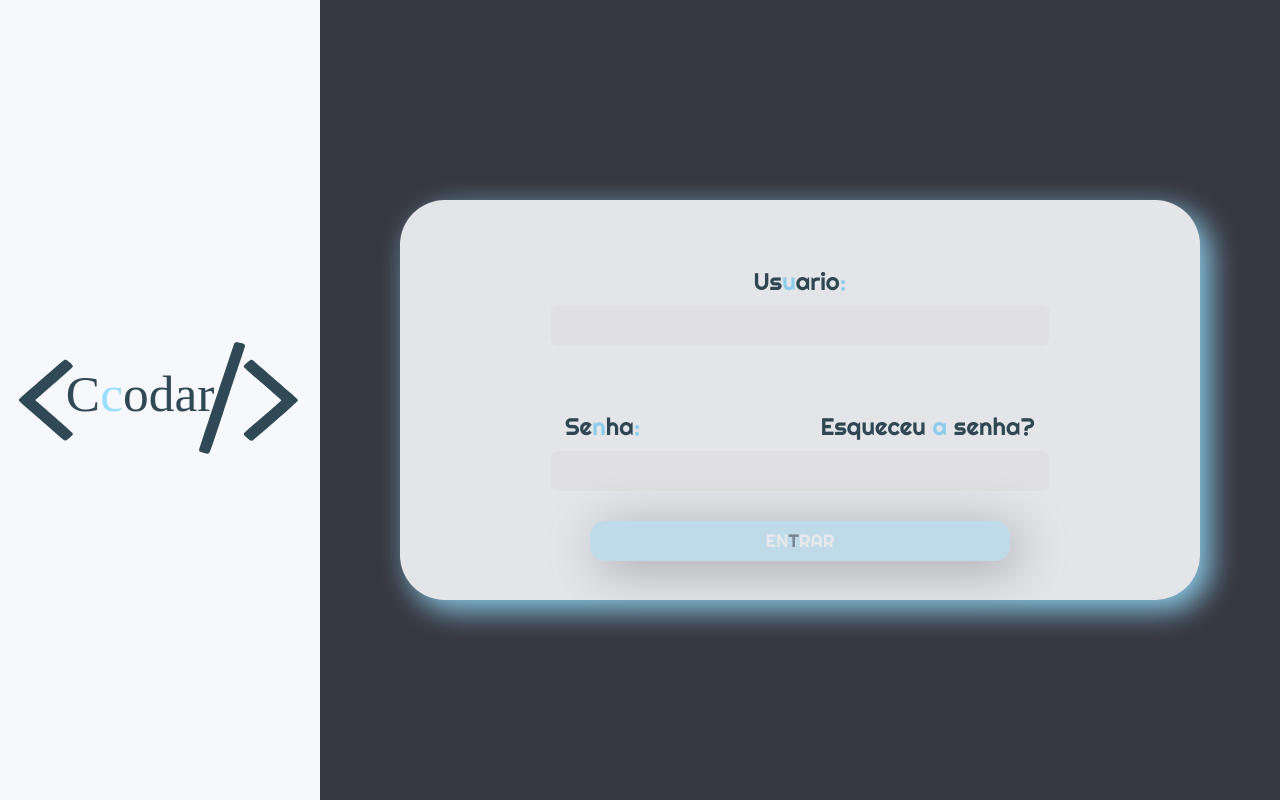
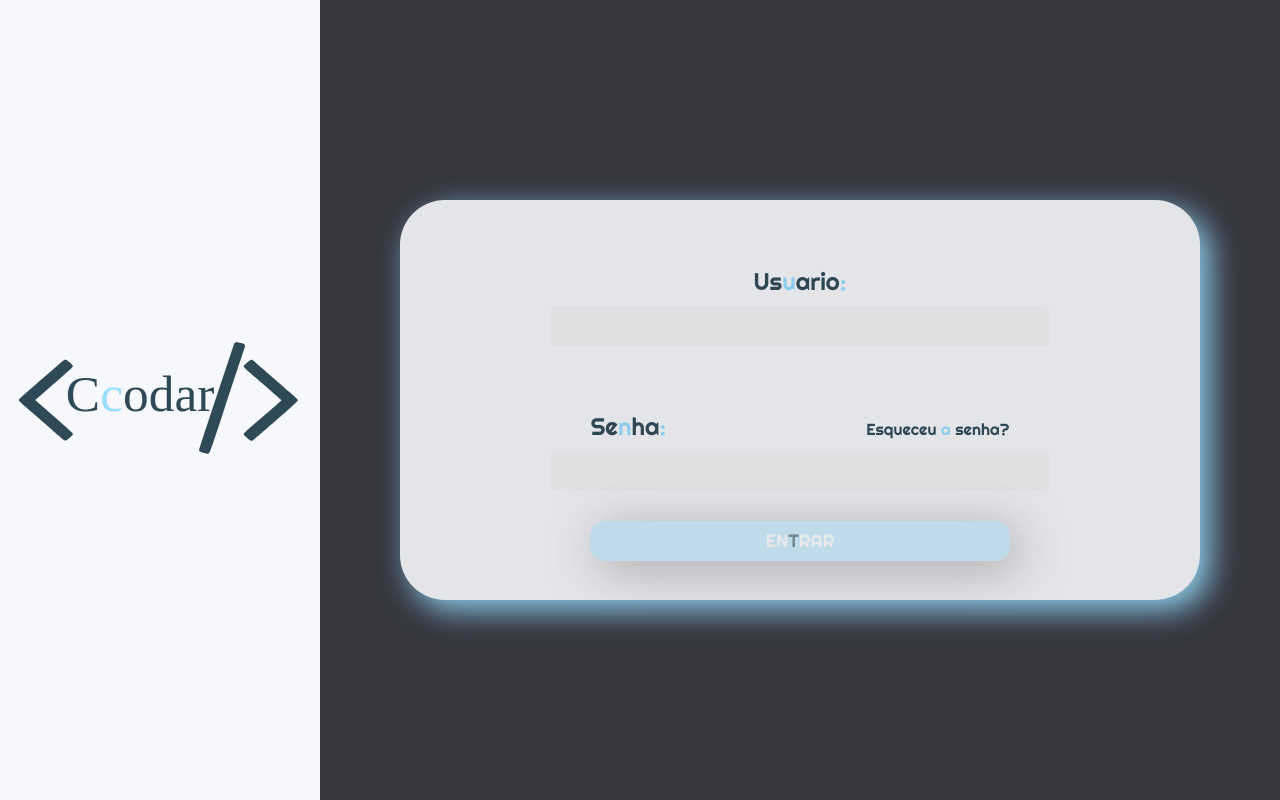
Before and after one commit to CleytonJrB/homenext, a Next.js app: page / in a window 1280 px wide. Built offline with nearby package versions, Linux system fonts and the light colour scheme.

Commit message:
visual updating

```diff
--- a/src/pages/home.module.scss
+++ b/src/pages/home.module.scss
@@ -46,9 +46,9 @@
           text-decoration: none;
           font-style: normal;
           font-weight: normal;
-          font-size: 24px;
+          font-size: 16px;
           color: #2F4956;
-          margin-left: 180px;
+          margin-left: 200px;
         }
 
       }
```
